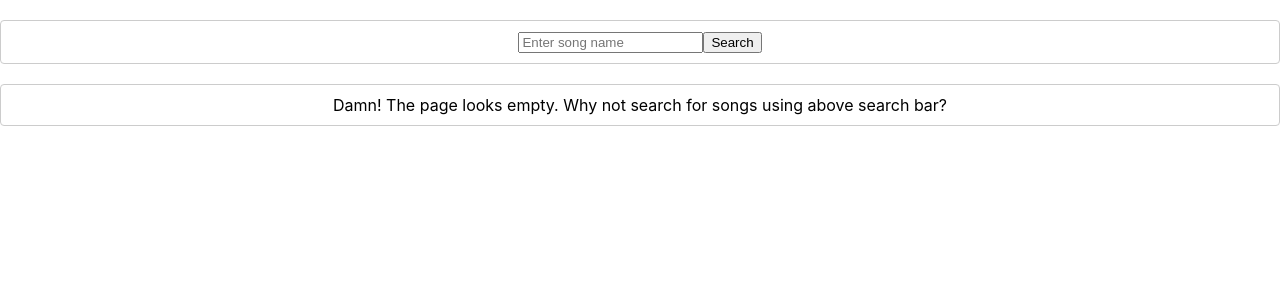
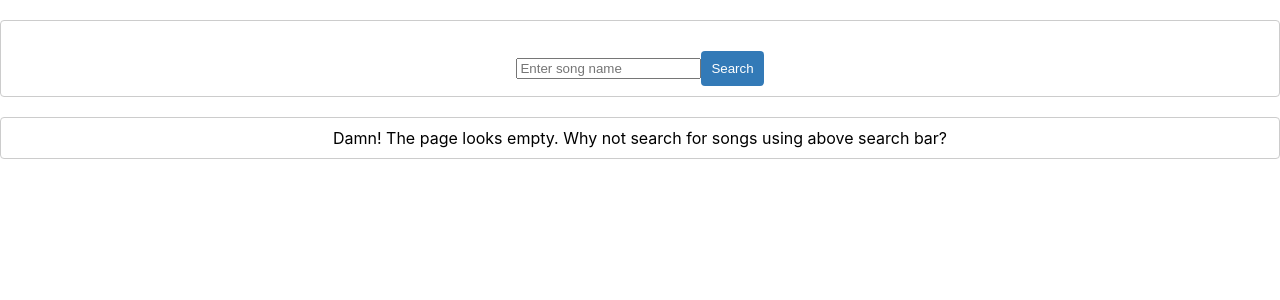
Before and after one commit to Akshay-Arjun/Web-Music, a React (Create React App) app: page / in a window 1280 px wide. Shown: the top 300 px of the page. Built offline with nearby package versions, Linux system fonts and the light colour scheme.

Commit message:
Add files via upload

```diff
--- a/src/MusicPlayer.css
+++ b/src/MusicPlayer.css
@@ -11,12 +11,6 @@
     width: 200px;
     height: 200px;
     margin-bottom: 20px;
-  }
-
-  .song-image {
-    width: 100%;
-    height: 100%;
-    object-fit: contain;
   }
 
   .select-song-image{
@@ -52,3 +46,14 @@
   .play-button:hover {
     background-color: #286090;
   }
+
+  button {
+    padding: 10px;
+    border: 1px;
+    border-radius: 4px;
+    margin-top: 20px;
+    background-color: #337ab7;
+    color: #fff;
+    cursor: pointer;
+
+  }
--- a/src/MusicPlayer.js
+++ b/src/MusicPlayer.js
@@ -40,7 +40,7 @@ function MusicPlayer({ selectedSong, handleDownload }) {
       <p className="song-artist">{selectedSong.primaryArtists}</p>
       <audio className="audio-player" ref={audioRef} src={selectedSong.downloadUrl.find(item => item.quality === '320kbps').link} controls />
       <button className="play-button" onClick={handlePlay}>{isPlaying ? 'Pause' : 'Play'}</button>
-      <br />
+
       <button className="play-button" onClick={() => handleDownload(selectedSong)}>Download</button>
     </div>
   );
--- a/src/SearchResults.css
+++ b/src/SearchResults.css
@@ -25,8 +25,8 @@
   }
 
   .song-image {
-    width: 100px;
-    height: 100px;
+    width: 65%;
+    height: 65%;
     margin-bottom: 10px;
   }
 
--- a/src/SearchResults.js
+++ b/src/SearchResults.js
@@ -12,7 +12,7 @@ function SearchResults({ searchResults, handleSongSelect, handleDownload }) {
             <img className="song-image" src={song.image.find((item) => item.quality === '500x500').link} alt="Song Cover" />
           )}
           <button className="play-button" onClick={() => handleSongSelect(song)}>Play</button>
-          <br />
+
           <button className="play-button" onClick={() => handleDownload(song)}>Download</button>
         </div>
       ))}
```
